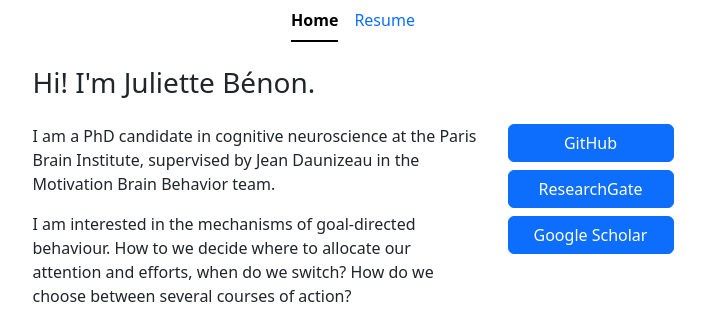
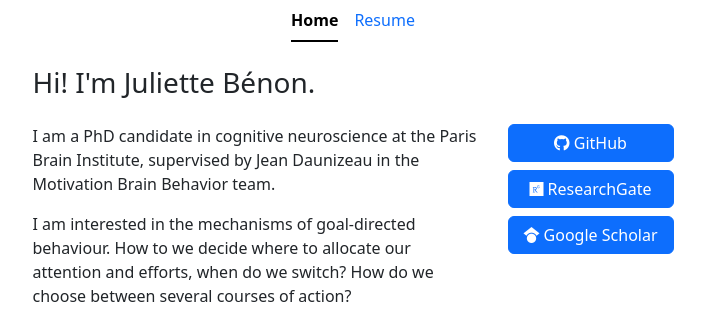
Before and after one commit to jbenon/jbenon.github.io, a Jekyll site: the page built from index.html, in a window 1280 px wide. Shown: the top 328 px of the page, without its empty margins (287-992 px from the left). Built offline with Jekyll 4.4.1, drawn with Linux system fonts in a browser that asks for light colours; nearby versions of some CDN libraries.

Commit message:
Add socials icons

```diff
--- a/index.html
+++ b/index.html
@@ -32,9 +32,18 @@ layout: default
         </div>
         <div class="col-md-2 gy-3">
             <div class="d-grid gap-2">
-                <a class="btn btn-primary" role="button" href="https://github.com/jbenon">GitHub</a>
-                <a class="btn btn-primary" role="button" href="https://www.researchgate.net/profile/Juliette-Benon-3">ResearchGate</a>
-                <a class="btn btn-primary" role="button" href="https://scholar.google.com/citations?user=1rcEINgAAAAJ">Google Scholar</a>
+                <a class="btn btn-primary" role="button" href="https://github.com/jbenon">
+                    <i class="fa-brands fa-github"></i>
+                    GitHub
+                </a>
+                <a class="btn btn-primary" role="button" href="https://www.researchgate.net/profile/Juliette-Benon-3">
+                    <i class="fa-brands fa-researchgate"></i>
+                    ResearchGate
+                </a>
+                <a class="btn btn-primary" role="button" href="https://scholar.google.com/citations?user=1rcEINgAAAAJ">
+                    <i class="fa-brands fa-google-scholar"></i>
+                    Google Scholar
+                </a>
             </div>
         </div>
     </div>
```
